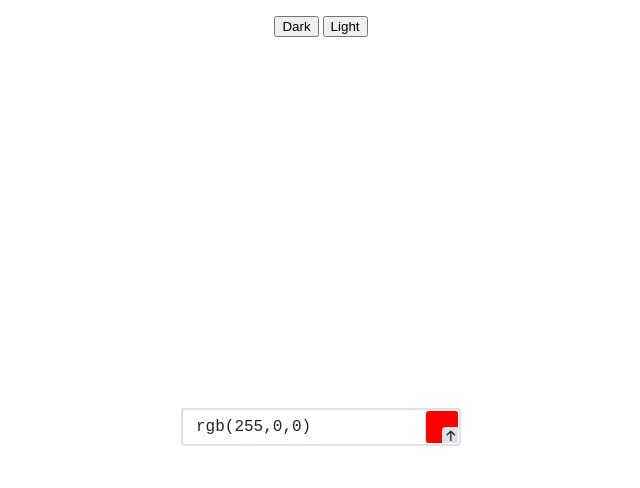
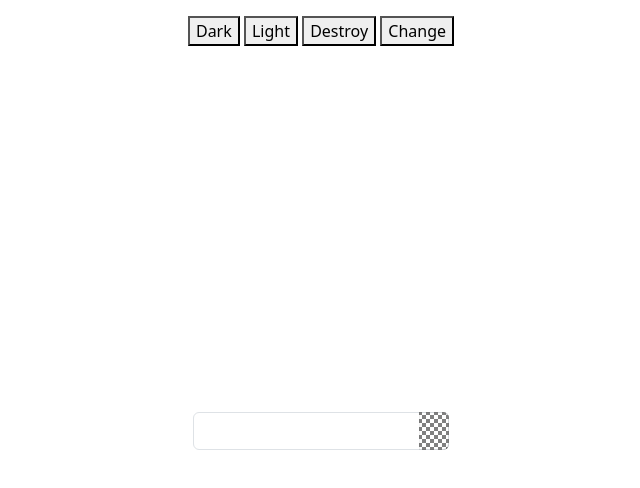
Before and after one commit to wipeautcrafter/jscolorpicker, a website built with Vite: page dev/index.html in a window 1280 px wide. Shown: the whole page, without its empty margins (319-959 px from the left). Built offline with nearby package versions, Linux system fonts and the light colour scheme.

Commit message:
feat: support for inout elements, keyboard navigation and more

```diff
--- a/dev/demo.ts
+++ b/dev/demo.ts
@@ -1,14 +1,18 @@
 import ColorPicker from '../src/index'
 
+const div = document.createElement('div');
+
 const picker = new ColorPicker('#picker', {
+//const picker = new ColorPicker(div, {
   showSubmitButton: false,
-  toggleStyle: 'input', // 'button' | 'input' | 'hidden'
-  submitMode: 'confirm', // 'instant' | 'confirm'
-  defaultColor: 'red',
+  //dismissOnEscape: false,
+  submitMode: 'instant', // 'instant' | 'confirm'
+ // defaultColor: 'red',
   defaultFormat: 'rgb', // 'hex' | 'rgb' | 'hsv' | 'hsl'
   enablePreview: true,
   swatches: ['#d95d5d', '#db8525', '#e8c43c', '#bed649', '#9ecbdb', '#6399a5', '#c771a1'],
 })
+//picker.prompt()
 
 picker.on('open', () => console.log('open'))
 picker.on('opened', () => console.log('opened'))
@@ -25,3 +29,12 @@ document.getElementById('lightBtn').onclick = () => {
 document.getElementById('darkBtn').onclick = () => {
   document.documentElement.setAttribute('data-cp-theme', 'dark')
 }
+document.getElementById('destroyBtn').onclick = () => {
+	picker.destroy()
+}
+document.getElementById('changeBtn').onclick = () => {
+	document.getElementById('picker').value = 'rgb(255,128,0)';
+	var event = document.createEvent('Event');
+	event.initEvent('change', false, true);
+	document.getElementById('picker').dispatchEvent(event);
+}
--- a/dev/index.html
+++ b/dev/index.html
@@ -5,16 +5,25 @@
     <meta name="viewport" content="width=device-width, initial-scale=1.0" />
     <title>Colorpicker Demo</title>
 
+	 <link href="https://cdn.jsdelivr.net/npm/bootstrap@5.3.3/dist/css/bootstrap.min.css" rel="stylesheet">
     <link rel="stylesheet" href="demo.css" />
   </head>
   <body>
     <div class="menu">
       <button id="darkBtn">Dark</button>
       <button id="lightBtn">Light</button>
+      <button id="destroyBtn">Destroy</button>
+      <button id="changeBtn">Change</button>
     </div>
+
+    <form class="container" method="post" action="submit.php">
+      <input type="text" class="form-control" id="picker" oldvalue="rgba(255,0,0,0.4)">
+    </form>
+    <!--
     <div class="container">
       <button id="picker"></button>
     </div>
+    -->
     <script src="demo.ts" type="module"></script>
   </body>
 </html>
--- a/src/core/ColorPicker.ts
+++ b/src/core/ColorPicker.ts
@@ -57,6 +57,7 @@ export class ColorPicker extends EventEmitter<{
   private _open = false
   private _unset = true
   private _format: ColorFormat
+  private _isInputElement = false
 
   private _color: Color
   private _newColor: Color
@@ -67,7 +68,9 @@ export class ColorPicker extends EventEmitter<{
   private $target: HTMLElement
   private $dialog?: HTMLElement
   private $toggle?: HTMLElement
-  private $toggleText?: HTMLElement
+
+  private $inputWrap?: HTMLElement
+  private $colorBox?: HTMLElement
 
   private hsvSlider?: Slider
   private hueSlider?: Slider
@@ -75,6 +78,16 @@ export class ColorPicker extends EventEmitter<{
 
   private $formats?: HTMLElement[]
   private $colorInput?: HTMLInputElement
+
+  private clickHandler = () => {
+    this.toggle()
+  }
+
+  private changeHandler = () => {
+    // Only used when colorpicker is attached to <input> element
+    const color = (this.$target as HTMLInputElement).value
+    this._setCurrentColor(new Color(color), false)
+  }
 
   /**
    * Create a new ColorPicker instance.
@@ -91,25 +104,32 @@ export class ColorPicker extends EventEmitter<{
     // Create toggle
     this.$target = $from
 
-    if (this.config.toggleStyle !== 'hidden') {
-      this.$toggle = $from
-      this.$toggle.classList.add('color-picker')
-      this.$toggle.innerHTML = toggleContent
-      this.$toggle.addEventListener('click', () => this.toggle())
+    let defaultColor
+
+    if (!this.config.hidden) {
+      if (this.$target instanceof HTMLInputElement) {
+        this._isInputElement = true
+        this.$inputWrap = document.createElement('div')
+        this.$inputWrap.className = 'cp_wrap'
+        this.$colorBox = document.createElement('div')
+        this.$colorBox.className = 'cp_color_box'
+        this.$target.parentNode?.insertBefore(this.$inputWrap, this.$target)
+        this.$inputWrap.append(this.$colorBox, this.$target)
+        this.$target.addEventListener('click', this.clickHandler)
+        this.$target.addEventListener('change', this.changeHandler)
+        defaultColor = this.$target.value
+      }
+      else {
+        this.$toggle = $from
+        this.$toggle.classList.add('color-picker')
+        this.$toggle.innerHTML = toggleContent
+        this.$toggle.addEventListener('click', this.clickHandler)
+        defaultColor = this.config.defaultColor ?? this.$toggle?.dataset.color
+      }
     }
 
-    if (this.config.toggleStyle === 'input') {
-      this.$toggleText = document.createElement('div')
-      this.$toggleText.className = 'cp_text'
-      this.$target.prepend(this.$toggleText)
-    }
-
-    this.close()
-
-    // Apply default values
-    const defaultColorInput = this.config.defaultColor ?? this.$toggle?.dataset.color
-    this._setCurrentColor(new Color(defaultColorInput), false)
-    if (!defaultColorInput) this.clear(false)
+    this._setCurrentColor(new Color(defaultColor), false)
+    if (!defaultColor) this.clear(false)
 
     // When submitMode == 'confirm', a submit button is required
     if ('confirm' == this.config.submitMode && !this.config.showSubmitButton) {
@@ -118,19 +138,59 @@ export class ColorPicker extends EventEmitter<{
     }
 
     // Dismissal events
-    if (this.config.dismissOnOutsideClick)
+    if (this.config.dismissOnOutsideClick) {
       window.addEventListener('pointerdown', (event) => {
         if (!this._open) return
         const $toggle = event.target as HTMLElement
         if (!$toggle.closest('.cp_dialog') && !$toggle.closest('.color-picker')) this.close()
       })
+    }
 
-    if (this.config.dismissOnEscape)
-      window.addEventListener('keydown', (event) => {
-        if (!this._open || event.key !== 'Escape') return
+    window.addEventListener('keydown', (event) => {
+      if (this.config.dismissOnEscape && event.key == 'Escape') {
+        // Dismiss on Escape
         const $focus = document.querySelector(':focus')
         if (!$focus || $focus.closest('.cp_dialog')) this.close()
-      })
+        return
+      }
+
+      // If a slider is active, allow arrow keys to change slider value
+      let slider
+      const parentNode = document.activeElement?.parentNode as HTMLElement
+      const sliderMap: {[key:string]:Slider | undefined} = {
+        'cp_slider-hue': this.hueSlider,
+        'cp_slider-alpha': this.alphaSlider,
+        'cp_area-hsv': this.hsvSlider
+      }
+
+      if (parentNode) {
+        for (let m in sliderMap) {
+          if (parentNode.className.indexOf(m) != -1) {
+            slider = sliderMap[m]
+            break
+          }
+        }
+      }
+
+      if (!slider) { return }
+
+      switch(event.key) {
+        case 'ArrowLeft':
+          slider.move('left')
+          break
+        case 'ArrowRight':
+          slider.move('right')
+          break
+        case 'ArrowUp':
+          slider.move('up')
+          break
+        case 'ArrowDown':
+          slider.move('down')
+          break
+      }
+    })
+
+    this.close()
   }
 
   /**
@@ -180,8 +240,10 @@ export class ColorPicker extends EventEmitter<{
             offset: [0, this.config.dialogOffset],
           },
         },
-      ],
+      ]
     })
+
+    this.$colorInput.focus({ preventScroll: true })
 
     this.$toggle?.classList.add('cp_open')
     setTimeout(() => this.$dialog!.classList.add('cp_open'))
@@ -262,11 +324,6 @@ export class ColorPicker extends EventEmitter<{
       $alphaTrack.remove()
     }
 
-    // Hide side-by-side preview
-    if (!this.config.enablePreview) {
-      this.$dialog!.querySelector('.cp_preview')?.remove()
-    }
-
     // When clicking the eyedropper, the EyeDropper WebAPI will be invoked
     const $eyedrop = this.$dialog!.querySelector('.cp_eyedrop') as HTMLButtonElement
     if (this.config.enableEyedropper && 'EyeDropper' in window) {
@@ -299,7 +356,7 @@ export class ColorPicker extends EventEmitter<{
     if (this.config.showClearButton) {
       $clear.addEventListener('click', () => {
         this.clear()
-        this.close()
+        //this.close() // TODO: Restore
       })
     } else {
       $clear.remove()
@@ -366,9 +423,9 @@ export class ColorPicker extends EventEmitter<{
       $dialog?.remove()
       popper?.destroy()
 
-      if (emit) this.emit('closed')
+      if (emit) { this.emit('closed') }
     }, this.getAnimationDuration())
-    if (emit) this.emit('close')
+    if (emit) { this.emit('close') }
   }
 
   /**
@@ -378,10 +435,16 @@ export class ColorPicker extends EventEmitter<{
     this.close()
     this.$dialog?.remove()
     if (this.$toggle) {
+      this.$toggle.removeEventListener('click', this.clickHandler)
       this.$toggle.classList.remove('color-picker', 'cp_open', 'cp_unset')
       this.$toggle.style.removeProperty('--cp-current-color')
       this.$toggle.removeAttribute('data-color')
       this.$toggle.textContent = ''
+    }
+    if (this._isInputElement) {
+      this.$target.removeEventListener('click', this.clickHandler)
+      this.$target.removeEventListener('change', this.changeHandler)
+      this.$inputWrap && this.$inputWrap.replaceWith(this.$target) // Unwrap
     }
   }
 
@@ -429,45 +492,51 @@ export class ColorPicker extends EventEmitter<{
 
   private _setCurrentColor(color: Color, emit = true) {
     this._unset = false
-    this._newColor = color
-    this._color = color
+    this._newColor = this._color = color
 
     this.updateColor(true)
     this.updateAppliedColor(emit)
   }
 
   private updateColor(updateInput = true) {
+    const noColor = !this.color
     const currentColor = this.color?.toString() ?? 'transparent'
     const newColorHex = this._newColor.string('hex')
 
-    this.$dialog?.style.setProperty('--cp-base-color', newColorHex.substring(0,7))
-    this.$toggle?.style.setProperty('--cp-current-color', currentColor)
-    this.$dialog?.style.setProperty('--cp-current-color', currentColor)
-    this.$dialog?.style.setProperty('--cp-color', newColorHex)
-    this.$dialog?.style.setProperty('--cp-hue', this._newColor.hue().toString())
-    this.$dialog?.style.setProperty('--cp-alpha', this._newColor.alpha().toString())
+    this.$dialog?.style.setProperty('--cp-base-color', noColor ? '' : newColorHex.substring(0,7))
+    this.$toggle?.style.setProperty('--cp-current-color', noColor ? '' : currentColor)
+    this.$dialog?.style.setProperty('--cp-current-color', noColor ? '' : currentColor)
+    this.$dialog?.style.setProperty('--cp-color', noColor ? '' : newColorHex)
+    this.$dialog?.style.setProperty('--cp-hue', noColor ? '' : this._newColor.hue().toString())
+    this.$dialog?.style.setProperty('--cp-alpha', noColor ? '' : this._newColor.alpha().toString())
 
-    this.hsvSlider?.moveThumb(this._newColor.saturation(), 1 - this._newColor.value())
-    this.hueSlider?.moveThumb(this._newColor.hue() / 360)
-    this.alphaSlider?.moveThumb(this._newColor.alpha())
+    this.hsvSlider?.moveThumb(noColor ? 0 : this._newColor.saturation(), 1 - this._newColor.value())
+    this.hueSlider?.moveThumb(noColor ? 0 : this._newColor.hue() / 360)
+    this.alphaSlider?.moveThumb(noColor ? 0 : this._newColor.alpha())
 
     if (updateInput && this.$colorInput) {
-      this.$colorInput.value = this._newColor.string(this._format)
+      this.$colorInput.value = noColor ? '' : this._newColor.string(this._format)
     }
   }
 
   private updateAppliedColor(emit = true) {
-    if (this.$toggle) {
-      this.$toggle.classList.toggle('cp_unset', this._unset)
-      this.$toggle.dataset.color = this.color?.toString() ?? ''
+    const color = this.color?.toString() ?? undefined
+    if (!color && this.$colorInput) {
+      this.updateColor()
     }
 
-    if (this.$toggleText) {
-      //this.$toggleText.textContent = this.color?.string(this._format) ?? '-'
-      this.$toggleText.textContent = this.color?.string(this.config.defaultFormat) ?? '-'
+    if (this.$toggle) {
+      this.$toggle.dataset.color = color
+      this.$toggle.classList.toggle('cp_unset', this._unset)
     }
 
-    if (emit) this.emit('pick', this.color)
+    if (this._isInputElement) {
+      const colorValue = this.color?.string(this.config.defaultFormat) ?? '';
+      (this.$target as HTMLInputElement).value = colorValue || ''
+      if (this.$colorBox) this.$colorBox.style.backgroundColor = colorValue
+    }
+
+    if (emit) { this.emit('pick', this.color) }
   }
 
   private updateFormat() {
@@ -475,6 +544,6 @@ export class ColorPicker extends EventEmitter<{
     this.$formats.forEach(($fmt) => $fmt.removeAttribute('aria-checked'))
 
     const $checked = this.$formats.find(($fmt) => $fmt.dataset.format === this._format)
-    if ($checked) $checked.ariaChecked = 'true'
+    if ($checked) { $checked.ariaChecked = 'true' }
   }
 }
--- a/src/core/config.ts
+++ b/src/core/config.ts
@@ -3,10 +3,13 @@ import type { Placement } from '@popperjs/core'
 
 export interface PickerConfig {
   /**
-   * Determines the appearance of the toggle element, either as a button, an input field or nothing at all.
-   * Default: 'button'
+   * By default, the ColorPicker is bound to a HTML element.
+   * That element is replaced with a color picker box.
+   * If you don't want the this replacement to occur, set hidden to true
+   * If hidden === true, you can show the color picker dialog via the
+   * prompt() method.
    */
-  toggleStyle: 'button' | 'input' | 'hidden'
+  hidden: boolean
 
   /**
    * HTML element to append the picker to.
@@ -26,12 +29,6 @@ export interface PickerConfig {
    * Default: null
    */
   swatches: string[] | null | false
-
-  /**
-   * Whether to enable the side-by-side color preview.
-   * Default: false
-   */
-  enablePreview: boolean
 
   /**
    * Whether to enable the alpha (transparency) slider.
@@ -105,11 +102,10 @@ export interface PickerConfig {
 }
 
 export const defaultConfig: PickerConfig = {
-  toggleStyle: 'button',
+  hidden: false,
   container: null,
   defaultColor: null,
   swatches: null,
-  enablePreview: false,
   enableAlpha: true,
   enableEyedropper: true,
   formats: ['hex', 'rgb', 'hsv', 'hsl'],
--- a/src/css/colorpicker.css
+++ b/src/css/colorpicker.css
@@ -57,38 +57,35 @@
   cursor: pointer;
 }
 
-.color-picker:has(.cp_text) {
-  width: 100%;
+.cp_wrap {
+  position: relative;
 }
 
-.cp_text {
-  z-index: 1;
-  pointer-events: none;
-
-  height: auto;
-
-  padding-inline: 0.75rem;
-  padding-block: auto;
-
-  overflow: hidden;
-  white-space: nowrap;
-  text-overflow: ellipsis;
-
-  flex-grow: 1;
-  min-width: 0;
-
-  font-size: 1rem;
-  color: var(--cp-body-color);
+.cp_wrap > input {
+  padding-right: 34px;
 }
 
-.cp_text,
-.cp_dialog input {
-  font-family: 'Courier New', Courier, monospace;
-  line-height: 1.5;
+.cp_wrap > .cp_color_box {
+  position: absolute;
+  inset: 0;
+  left: auto;
+  width: 30px;
+  background: var(--cp-bg-checker);
+  border-top-right-radius: .375rem;
+  border-bottom-right-radius: .375rem;
 }
 
-.cp_text + .cp_toggle {
-  border-left: 1px solid var(--cp-border-color);
+.cp_wrap > .cp_color_box::after {
+  content: '';
+  position: absolute;
+  inset: 0;
+  background-color: inherit;
+  border-radius: inherit;
+  box-shadow: inset 0 0 1px rgba(0,0,0,.5);
+}
+
+.cp_dialog input {
+  font-family: sans-serif;
 }
 
 .cp_toggle {
@@ -185,22 +182,19 @@
 }
 
 /* Preview */
-.cp_preview {
-  display: flex;
-  border-radius: var(--cp-border-radius-sm);
+.cp_sample {
+  width: 2rem;
   background: var(--cp-bg-checker);
-  overflow: hidden;
-  height: 1.5rem;
+  position: relative;
 }
 
-.cp_p-current {
-  flex-grow: 1;
-  background-color: var(--cp-current-color);
-}
-
-.cp_p-new {
-  flex-grow: 1;
+.cp_sample::after {
   background-color: var(--cp-color);
+  content: '';
+  position: absolute;
+  inset: 0;
+  border-radius: inherit;
+  box-shadow: inset 0 0 1px rgba(0,0,0,.5);
 }
 
 /* Color Inners */
@@ -208,6 +202,7 @@
 .cp_slider::after,
 .cp_swatch::after {
   content: '';
+  inset: 0;
   width: 100%;
   height: 100%;
   display: block;
@@ -226,6 +221,11 @@
   border-radius: 9999px;
   box-shadow: var(--cp-box-shadow-sm);
   z-index: 1;
+}
+
+.cp_thumb:focus {
+  outline: none;
+  box-shadow: 0 0 0 2px #1e90ff, 0 0 2px 2px #fff;
 }
 
 .cp_area {
--- a/src/lib/Color.ts
+++ b/src/lib/Color.ts
@@ -28,7 +28,8 @@ export class Color {
 
   constructor(from?: Color | number[] | string) {
     if (!from) {
-      this.color = [0, 0, 0, 1]
+      //this.color = [0, 0, 0, 1]
+      this.color = [0, 0, 0, 0]
     } else if (from instanceof Color) {
       this.color = [...from.color]
     } else if (Array.isArray(from)) {
```
Also changed, not shown: DOCUMENTATION.md (+6 -9 lines), src/core/Slider.ts (+26 -0 lines), src/html/dialog.html (+4 -7 lines), src/html/dialog.min.html (+1 -1 lines), README.md, dist/colorpicker.css, dist/colorpicker.d.ts, dist/colorpicker.iife.js, dist/colorpicker.js, 1 other file.
